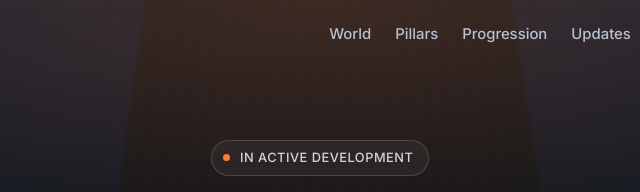
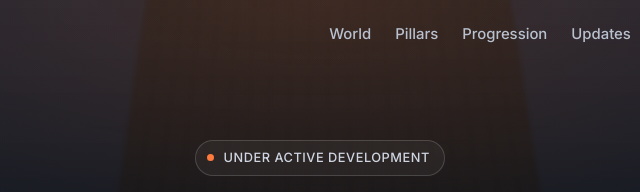
Before and after one commit to Programmer7-dev/CraftedResistance, a plain HTML site: page downloads.html in a window 1280 px wide. Shown: the top 192 px of the page, 320-960 px from the left. Drawn offline with Linux system fonts and the light colour scheme.

Commit message:
Updated homepage

```diff
--- a/downloads.html
+++ b/downloads.html
@@ -74,7 +74,7 @@
         <div class="container dl-hero__inner">
             <p class="eyebrow" data-reveal>
                 <span class="eyebrow__dot" aria-hidden="true"></span>
-                In active development
+                Under active development
             </p>
             <h1 class="dl-hero__title" data-reveal>Downloads</h1>
 
@@ -402,7 +402,7 @@
 
     <div class="container footer__bar">
         <p>&copy; <span data-year>2026</span> Crafted Resistance. All rights reserved.</p>
-        <p class="footer__build">In active development · <a href="index.html">Back to home</a></p>
+        <p class="footer__build">Under active development · <a href="index.html">Back to home</a></p>
     </div>
 </footer>
 
```
Also changed, not shown: index.html (+2 -2 lines), privacy.html (+1 -1 lines), terms.html (+2 -2 lines).
